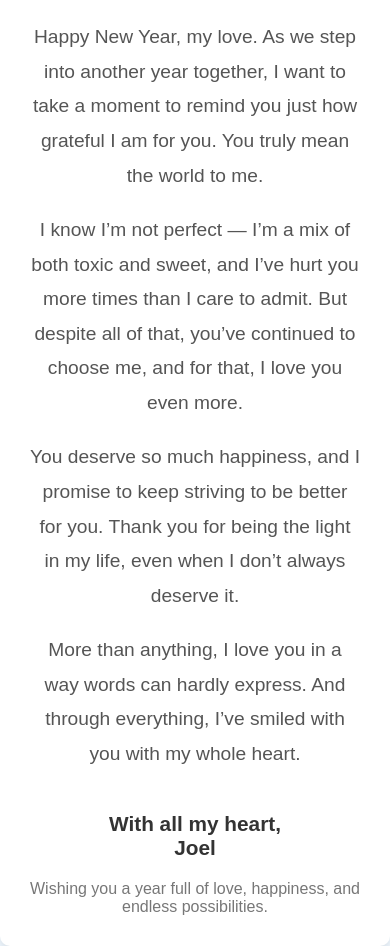
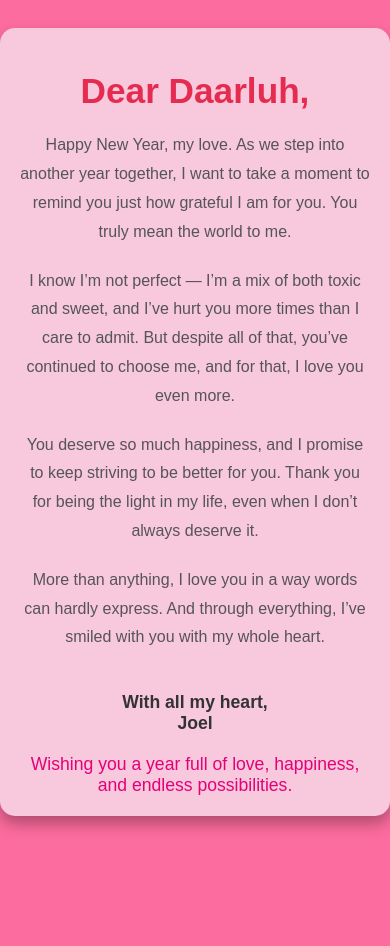
Before and after one commit to joelajf/2025, a plain HTML site: page index.html in a window 390 px wide. After the commit the page ends 844 px from the top, so only its background shows below. Drawn offline with Linux system fonts and the light colour scheme.

Commit message:
Update index.html

```diff
--- a/index.html
+++ b/index.html
@@ -6,31 +6,39 @@
     <meta http-equiv="X-UA-Compatible" content="ie=edge">
     <title>Dear Daarluh - Happy New Year</title>
     <style>
+        /* Full screen layout */
+        body, html {
+            margin: 0;
+            padding: 0;
+            height: 100%;
+            font-family: 'Arial', sans-serif;
+        }
+
+        /* Solid pink background for the whole page */
         body {
-            font-family: 'Arial', sans-serif;
-            background-color: #f0f8ff;
-            color: #333;
+            background-color: #fd6c9e ; /* Strong pink color */
             display: flex;
             justify-content: center;
             align-items: center;
             height: 100vh;
-            margin: 0;
-            padding: 0;
+            color: #333;
             text-align: center;
         }
 
+        /* Content container with very light, soft pink background */
         .container {
-            background-color: #ffffff;
-            border-radius: 10px;
-            box-shadow: 0 4px 8px rgba(0, 0, 0, 0.1);
-            padding: 30px;
+            background-color: #F8C8DC; /* Very soft pastel pink */
+            border-radius: 15px;
+            box-shadow: 0 8px 15px rgba(0, 0, 0, 0.3);
+            padding: 40px;
             max-width: 800px;
-            width: 100%;
+            width: 90%;
+            margin: 0 auto;
         }
 
         h1 {
-            font-size: 2.5em;
-            color: #ff69b4;
+            font-size: 2.8em;
+            color: #e52b50 ; /* Deep pink for the header */
             margin-bottom: 20px;
         }
 
@@ -50,12 +58,33 @@
 
         .footer {
             margin-top: 20px;
-            font-size: 1em;
-            color: #777;
+            font-size: 1.1em;
+            color: #e40078;
+        }
+
+        /* Responsive design */
+        @media (max-width: 768px) {
+            .container {
+                padding: 20px;
+            }
+
+            h1 {
+                font-size: 2.2em;
+            }
+
+            p {
+                font-size: 1em;
+            }
+
+            .signature {
+                font-size: 1.1em;
+            }
         }
     </style>
 </head>
 <body>
+
+    <!-- Main content container -->
     <div class="container">
         <h1>Dear Daarluh,</h1>
         <p>Happy New Year, my love. As we step into another year together, I want to take a moment to remind you just how grateful I am for you. You truly mean the world to me.</p>
@@ -69,5 +98,6 @@
             Wishing you a year full of love, happiness, and endless possibilities.
         </div>
     </div>
+
 </body>
 </html>
```
